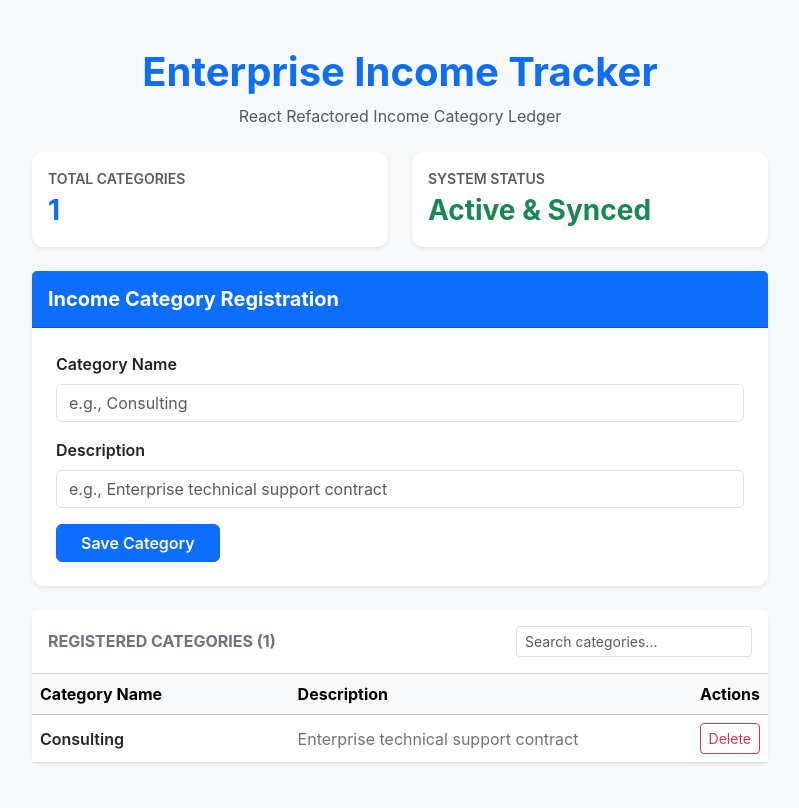
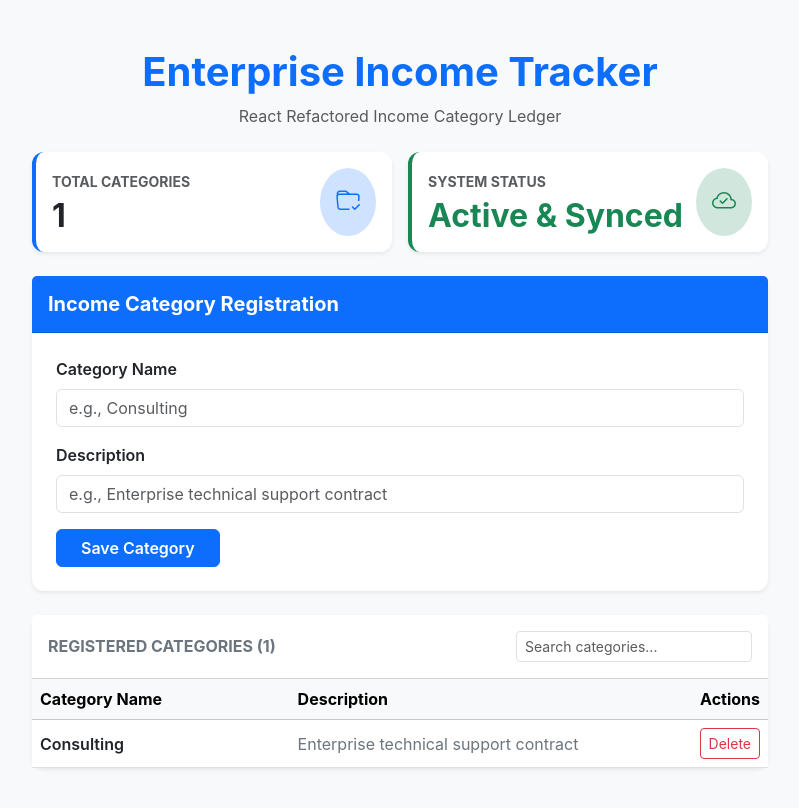
Before and after one commit to kcaban250000002895-lgtm/TLA1_Project, a React (Vite) app in the folder vite-project/: page / in a window 1280 px wide. Shown: the top 808 px of the page, without its empty margins (240-1039 px from the left). Built offline with nearby package versions, Linux system fonts and the light colour scheme.

Commit message:
Refactor SummaryCards layout and styling

```diff
--- a/vite-project/src/components/SummaryCards.jsx
+++ b/vite-project/src/components/SummaryCards.jsx
@@ -1,16 +1,31 @@
 export default function SummaryCards({ totalCategories }) {
   return (
-    <div className="row mb-4">
+    <div className="row g-3 mb-4">
       <div className="col-md-6">
-        <div className="card border-0 shadow-sm bg-white p-3">
-          <span className="text-muted small fw-semibold">TOTAL CATEGORIES</span>
-          <span className="fs-3 fw-bold text-primary">{totalCategories}</span>
+        <div className="card border-0 shadow-sm bg-white p-3 border-start border-4 border-primary">
+          <div className="d-flex align-items-center justify-content-between">
+            <div>
+              <span className="text-muted small fw-bold text-uppercase">Total Categories</span>
+              <h3 className="fs-2 fw-bold text-dark mb-0 mt-1">{totalCategories}</h3>
+            </div>
+            <div className="bg-primary-subtle text-primary p-3 rounded-circle">
+              <i className="bi bi-folder-check fs-4"></i>
+            </div>
+          </div>
         </div>
       </div>
-      <div className="col-md-6 mt-3 mt-md-0">
-        <div className="card border-0 shadow-sm bg-white p-3">
-          <span className="text-muted small fw-semibold">SYSTEM STATUS</span>
-          <span className="fs-3 fw-bold text-success">Active & Synced</span>
+
+      <div className="col-md-6">
+        <div className="card border-0 shadow-sm bg-white p-3 border-start border-4 border-success">
+          <div className="d-flex align-items-center justify-content-between">
+            <div>
+              <span className="text-muted small fw-bold text-uppercase">System Status</span>
+              <h3 className="fs-2 fw-bold text-success mb-0 mt-1">Active & Synced</h3>
+            </div>
+            <div className="bg-success-subtle text-success p-3 rounded-circle">
+              <i className="bi bi-cloud-check fs-4"></i>
+            </div>
+          </div>
         </div>
       </div>
     </div>
```
